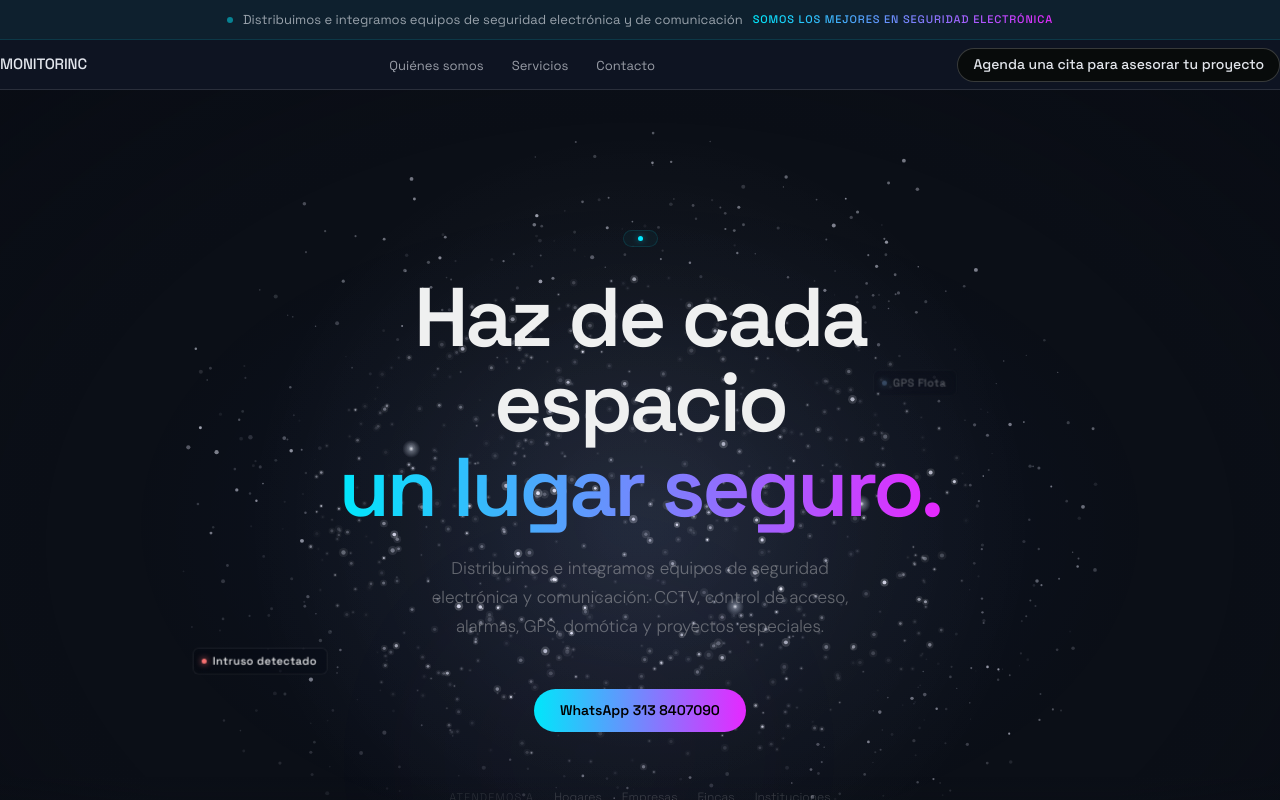
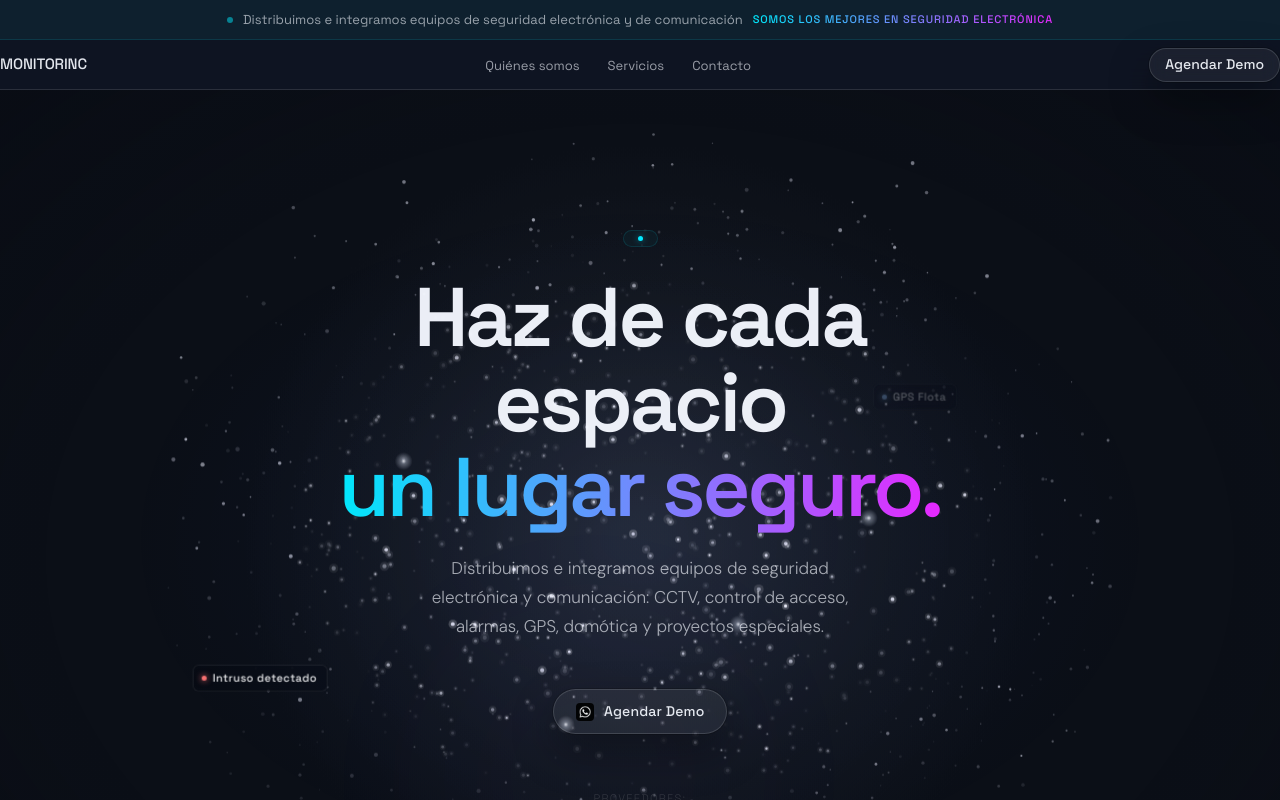
Before and after one commit to diegohinm/monitorinc, a Next.js app: page / in a window 1280 px wide. Shown: the top 800 px of the page. Built offline with nearby package versions, Linux system fonts and the light colour scheme.

Commit message:
feat(hero+cta): providers label + move clients + unify buttons to Agendar Demo w/ WhatsApp icon

```diff
--- a/app/globals.css
+++ b/app/globals.css
@@ -292,37 +292,34 @@ h1, h2, h3, h4, .font-sans {
 }
 
 /* Secondary — dark pill with subtle border (Maze default) */
-.a-button--secondary {
-  background: var(--btn-dark-bg);
-  color: var(--text);
-  border: 1px solid rgba(242, 244, 245, 0.20);
+.a-button--secondary,
+.a-button--primary {
+  background: rgba(242, 244, 245, 0.06);
+  border: 1px solid rgba(242, 244, 245, 0.14);
+  color: rgba(245, 248, 255, 0.92);
+  font-weight: 500;
+  backdrop-filter: blur(10px);
+  -webkit-backdrop-filter: blur(10px);
+  box-shadow: 0 0 0 1px rgba(0,0,0,0.20), 0 18px 42px rgba(0,0,0,0.35);
 }
 
-.a-button--secondary:hover {
-  border-color: rgba(242, 244, 245, 0.35);
-  background: #0d1118;
-}
-
-/* Primary — gradient pill */
-.a-button--primary {
-  background: var(--gradient);
-  color: #000;
-  font-weight: 600;
-  border: none;
-}
-
+.a-button--secondary:hover,
 .a-button--primary:hover {
-  opacity: 0.88;
+  background: rgba(242, 244, 245, 0.08);
+  border-color: rgba(242, 244, 245, 0.18);
   transform: translateY(-1px);
 }
 
 /* Animated dot inside primary button (Maze style) */
 .a-button__dot {
-  width: 8px;
-  height: 8px;
-  border-radius: 50%;
-  background-image: conic-gradient(from 90deg, #00E7FB, #E628FF);
-  animation: spin 2s linear infinite;
+  width: 18px;
+  height: 18px;
+  border-radius: 4px;
+  background-image: url('/whatsapp-icon.jpg');
+  background-size: 18px 18px;
+  background-repeat: no-repeat;
+  filter: invert(1);
+  opacity: 0.92;
   flex-shrink: 0;
 }
 
--- a/app/page.js
+++ b/app/page.js
@@ -159,7 +159,7 @@ export default function Home() {
           </nav>
 
           <a href="#contacto" className="a-button a-button--secondary">
-            Agenda una cita para asesorar tu proyecto
+            Agendar Demo
           </a>
         </div>
       </header>
@@ -259,13 +259,13 @@ export default function Home() {
                     className="a-button a-button--primary"
                   >
                     <span className="a-button__dot" />
-                    WhatsApp 313&nbsp;8407090
+                    Agendar Demo
                   </a>
                   <a
                     href="mailto:info@monitorinc.com.co"
                     className="a-button a-button--secondary"
                   >
-                    info@monitorinc.com.co
+                    Agendar Demo
                   </a>
                 </div>
               </div>
@@ -342,10 +342,10 @@ export default function Home() {
                 <div className="c-ui-box" style={{ display: 'flex', gap: 12, flexWrap: 'wrap' }}>
                   <a href="https://wa.me/573138407090" target="_blank" rel="noreferrer" className="a-button a-button--primary" style={{ flex: 1, minWidth: 'fit-content', justifyContent: 'center' }}>
                     <span className="a-button__dot" />
-                    WhatsApp
+                    Agendar Demo
                   </a>
                   <a href="mailto:info@monitorinc.com.co" className="a-button a-button--secondary" style={{ flex: 1, minWidth: 'fit-content', justifyContent: 'center' }}>
-                    Email
+                    Agendar Demo
                   </a>
                 </div>
               </div>
--- a/components/hero/Hero.tsx
+++ b/components/hero/Hero.tsx
@@ -28,9 +28,12 @@
 
 import { HeroBackground } from './HeroBackground'
 import { BrandsMarquee } from './BrandsMarquee'
+import { AgendarDemoButton } from '../ui/AgendarDemoButton'
 import './hero-text-anim.css'
 
 const CLIENTS = ['Hogares', 'Empresas', 'Fincas', 'Instituciones']
+
+const PROVIDERS = ['Samsung', 'Bosch', 'ZKTeco', 'Dahua Technology', 'Axis Communications', 'Hikvision', 'Paradox Security Systems']
 
 export function Hero() {
   return (
@@ -98,7 +101,7 @@ export function Hero() {
             fontWeight: 700,
             lineHeight: 1.02,
             letterSpacing: '-0.038em',
-            color: '#eff0f0',
+            color: 'rgba(245, 248, 255, 0.96)',
             margin: '0 0 24px',
           }}
         >
@@ -123,7 +126,7 @@ export function Hero() {
             fontSize: 'clamp(15px, 2vw, 17px)',
             fontWeight: 300,
             lineHeight: 1.72,
-            color: 'rgba(214, 216, 216, 0.40)',
+            color: 'rgba(245, 248, 255, 0.64)',
             maxWidth: 420,
             margin: '0 0 48px',
           }}
@@ -143,32 +146,40 @@ export function Hero() {
             marginBottom: 56,
           }}
         >
-          <a
-            href="https://wa.me/573138407090"
-            target="_blank"
-            rel="noreferrer"
-            style={{
-              display: 'inline-flex',
-              alignItems: 'center',
-              gap: 8,
-              padding: '11px 26px',
-              borderRadius: 999,
-              background: 'linear-gradient(to right, #00E7FB, #e628ff)',
-              color: '#000',
-              fontFamily: 'var(--font-sans)',
-              fontSize: 14,
-              fontWeight: 600,
-              textDecoration: 'none',
-            }}
-          >
-            WhatsApp 313&nbsp;8407090
-          </a>
+          {/* Unified CTA button */}
+          <AgendarDemoButton />
 
         </div>
 
-        {/* Client strip — supporting texture, not competing content */}
+        {/* Providers label + brands marquee */}
         <div
           style={{
+            display: 'flex',
+            alignItems: 'center',
+            justifyContent: 'center',
+            gap: 16,
+            flexWrap: 'wrap',
+          }}
+        >
+          <span
+            style={{
+              fontSize: 11,
+              color: 'rgba(255,255,255,0.14)',
+              letterSpacing: '0.12em',
+              textTransform: 'uppercase',
+              fontFamily: 'var(--font-sans)',
+            }}
+          >
+            Proveedores:
+          </span>
+        </div>
+
+        <BrandsMarquee />
+
+        {/* Client strip — below brands */}
+        <div
+          style={{
+            marginTop: 12,
             display: 'flex',
             alignItems: 'center',
             justifyContent: 'center',
@@ -200,9 +211,6 @@ export function Hero() {
             </span>
           ))}
         </div>
-
-        {/* Brands marquee — directly under "Atendemos a" */}
-        <BrandsMarquee />
       </div>
 
       {/* Scroll cue */}
--- /dev/null
+++ b/components/ui/AgendarDemoButton.tsx
@@ -0,0 +1,58 @@
+'use client'
+
+import type { CSSProperties, ReactNode } from 'react'
+
+export function AgendarDemoButton({
+  href = 'https://wa.me/573138407090',
+  children = 'Agendar Demo',
+  className,
+  style,
+}: {
+  href?: string
+  children?: ReactNode
+  className?: string
+  style?: CSSProperties
+}) {
+  return (
+    <a
+      href={href}
+      target="_blank"
+      rel="noreferrer"
+      className={className}
+      style={{
+        display: 'inline-flex',
+        alignItems: 'center',
+        justifyContent: 'center',
+        gap: 10,
+        padding: '11px 22px',
+        borderRadius: 999,
+        background: 'rgba(242, 244, 245, 0.06)',
+        border: '1px solid rgba(242, 244, 245, 0.14)',
+        color: 'rgba(245, 248, 255, 0.92)',
+        fontFamily: 'var(--font-sans)',
+        fontSize: 14,
+        fontWeight: 500,
+        letterSpacing: '0.01em',
+        textDecoration: 'none',
+        backdropFilter: 'blur(10px)',
+        WebkitBackdropFilter: 'blur(10px)',
+        boxShadow: '0 0 0 1px rgba(0,0,0,0.20), 0 18px 42px rgba(0,0,0,0.35)',
+        ...style,
+      }}
+    >
+      <img
+        src="/whatsapp-icon.jpg"
+        alt=""
+        width={18}
+        height={18}
+        style={{
+          display: 'block',
+          borderRadius: 4,
+          filter: 'invert(1)',
+          opacity: 0.92,
+        }}
+      />
+      <span>{children}</span>
+    </a>
+  )
+}
```
Also changed, not shown: public/whatsapp-icon.jpg (added).
